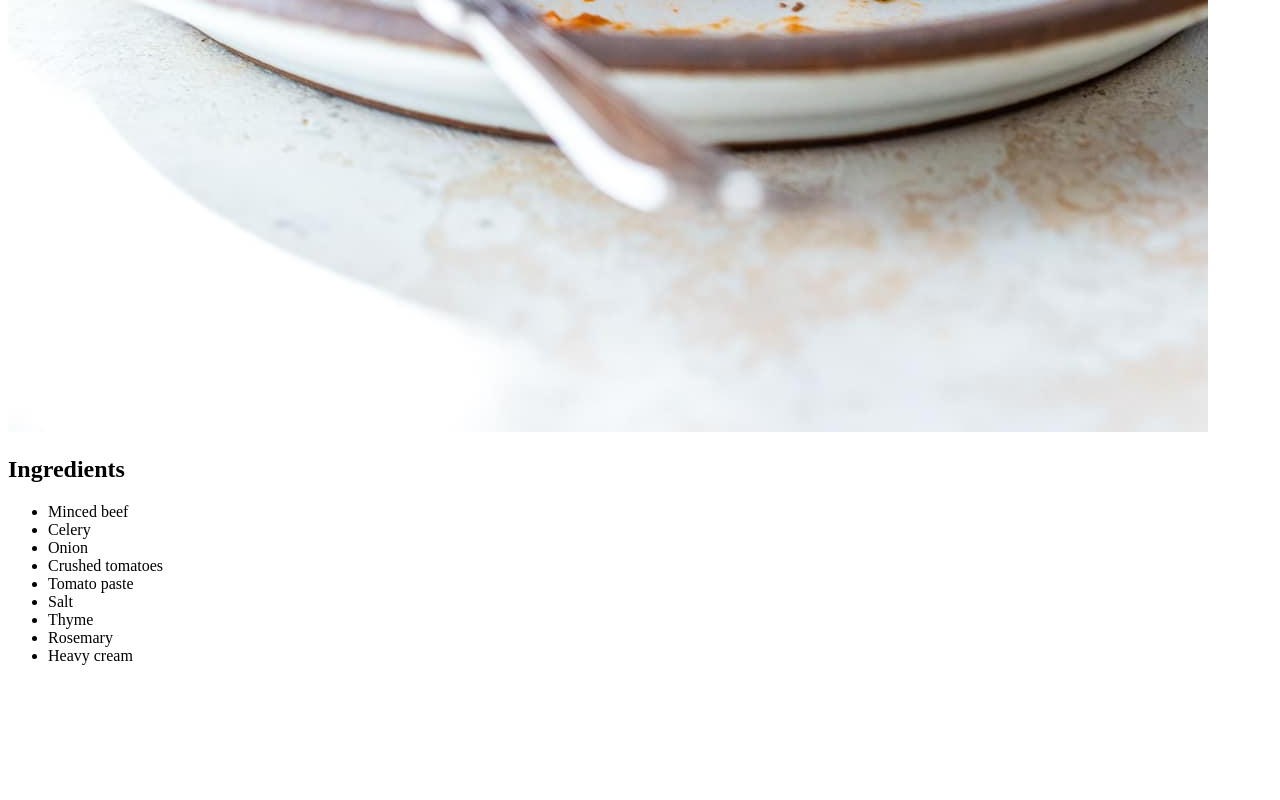
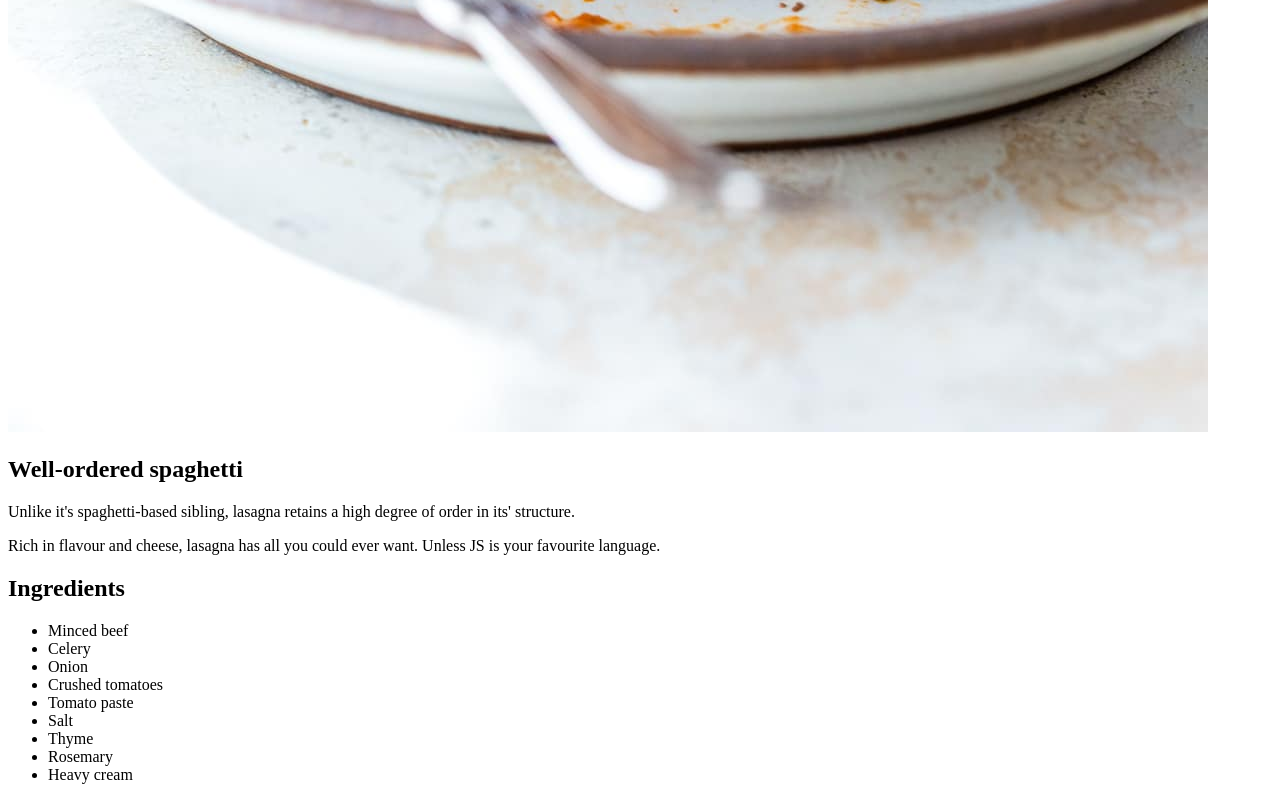
Before and after one commit to MarkhDK/odin-recipes, a plain HTML site: page lasagna.html in a window 1280 px wide. Shown: the part 1448-2248 px from the top of the page. Before the commit the page ends 2129 px from the top, so only its background shows below. Drawn offline with Linux system fonts and the light colour scheme; files whose address does not match are found by name.

Commit message:
Added description

```diff
--- a/lasagna.html
+++ b/lasagna.html
@@ -8,6 +8,9 @@
 <body>
     <h1>Lasagna</h1>
     <img src="lasagna.jpg" alt="lasagna">
+    <h2>Well-ordered spaghetti</h2>
+    <p>Unlike it's spaghetti-based sibling, lasagna retains a high degree of order in its' structure.</p>
+    <p>Rich in flavour and cheese, lasagna has all you could ever want. Unless JS is your favourite language.</p>
     <h2>Ingredients</h2>
     <ul>
         <li>Minced beef</li>
```
